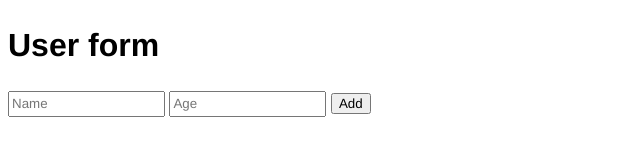
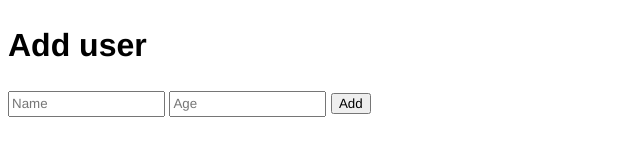
Before and after one commit to danbilauca/my-user-app, a plain HTML site: page index.html in a window 1280 px wide. Shown: the top 147 px of the page, without its empty margins (0-640 px from the left). Drawn offline with nearby package versions, Linux system fonts and the light colour scheme; no server answers.

Commit message:
commit 1

```diff
--- a/index.html
+++ b/index.html
@@ -9,7 +9,7 @@
 </head>
 <body>
 
-<h1>User form</h1>
+<h1>Add user</h1>
 <form id="addUserForm">
 	<input type="text" name="name" placeholder="Name">
 	<input type="text" name="age" placeholder="Age">
```
